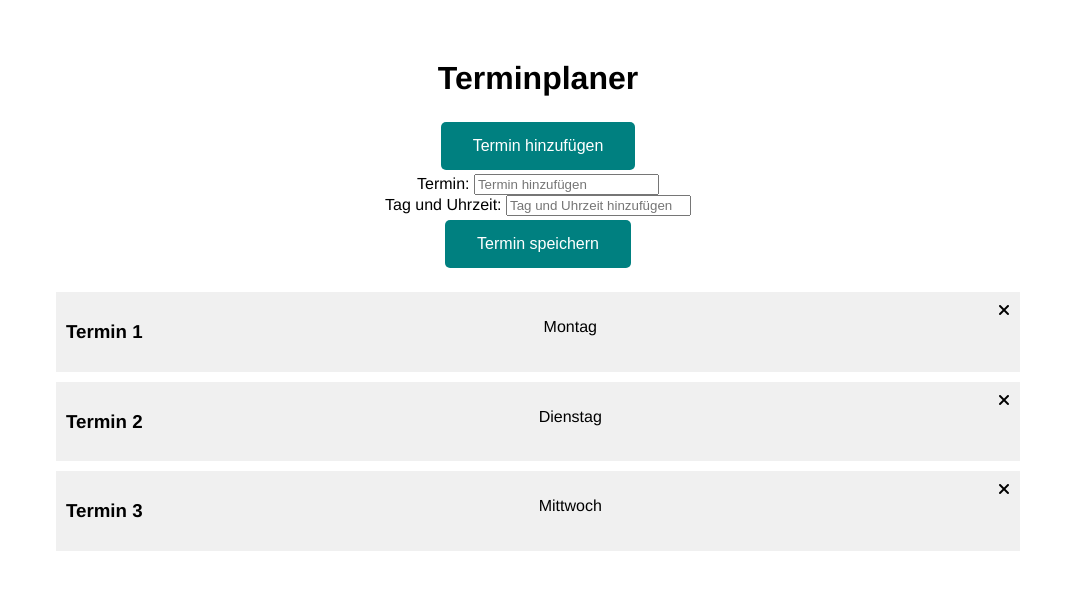
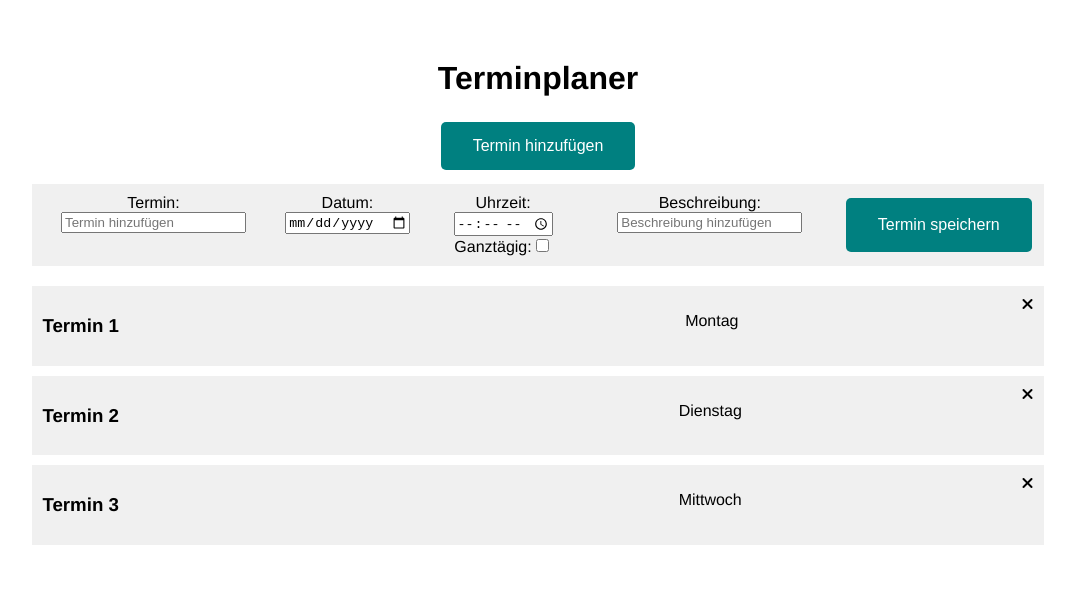
Before and after one commit to adriansuciu09/grabo, a Vue app: page / in a window 1280 px wide. Both pictures are taken after a click on the button "Termin hinzufügen". Shown: the top 590 px of the page, without its empty margins (102-1177 px from the left). Built offline with nearby package versions, Linux system fonts and the light colour scheme.

Commit message:
Readme angepasst, Termin-hinzufügen-Anzeige schöner/ausführlicher Termin-Übersicht, grafisch angepasst

```diff
--- a/src/components/AddTask.vue
+++ b/src/components/AddTask.vue
@@ -5,10 +5,21 @@
             <input type="text" v-model="text" name="text" placeholder="Termin hinzufügen"/>
         </div>
         <div class = "form-control">
-            <label>Tag und Uhrzeit: </label>
-            <input type="text" v-model="time" name="time" placeholder="Tag und Uhrzeit hinzufügen"/>
+          <label>Datum: </label>
+          <input type="date" v-model="date" name="date"/>
         </div>
-        <input type = "submit" value="Termin speichern" class="btn btn-block"/>
+        <div class = "form-control">
+          <label>Uhrzeit: </label>
+          <input type="time" v-model="time" name="time"/>
+           <br>
+          <label>Ganztägig:</label>
+          <input type="checkbox" v-model="fullday" name="fullday">
+        </div>
+        <div class = "form-control">
+            <label>Beschreibung: </label>
+            <input type="text" v-model="description" name="description" placeholder="Beschreibung hinzufügen">
+        </div>
+      <input type = "submit" value="Termin speichern" class="btn btn-block"/>
     </form>
 </template>
 
@@ -19,7 +30,9 @@ export default {
     data() {
         return {
             text: '',
-            time: ''
+            date: '',
+            time: '',
+            description: ''
         }
     },
     methods:{
@@ -29,11 +42,18 @@ export default {
                 alert('Bitte Termin eingeben')
                 return
             }
-            if(!this.time){
-                alert('Bitte Tag und Uhrzeit eingeben')
+            if (!this.date){
+              alert('Bitte Datum eingeben')
+              return
+            }
+            if(!this.time && !this.fullday){
+                alert('Bitte Uhrzeit eingeben')
                 return
             }
-            const newTask = {
+            else if(!this.time && this.fullday){
+              this.time = "Ganztägig"
+            }
+          const newTask = {
                 id: Math.floor(Math.random()*10000),
                 text: this.text,
                 time: this.time
@@ -49,3 +69,14 @@ export default {
     }
 }
 </script>
+<style>
+form {
+  padding: 10px;
+  margin: 10px;
+  display: flex;
+  justify-content: space-between;
+  background-color: #f0f0f0;
+  margin-left: 10%;
+  margin-right: 10%;
+}
+</style>
--- a/src/components/TaskSingle.vue
+++ b/src/components/TaskSingle.vue
@@ -1,7 +1,8 @@
 <template>
 <div class="task">
 <h3>{{task.text}} </h3>
-<p> {{task.time}}</p>
+<p>{{task.date}} </p>
+<p>{{task.time}} </p>
 <i @click="onDelete(task.id)" class = "fas fa-times"></i>
 </div>
 </template>
@@ -28,8 +29,8 @@
     display: flex;
     justify-content: space-between;
     background-color: #f0f0f0;
-    margin-left: 150px;
-    margin-right: 150px;
+    margin-left: 10%;
+    margin-right: 10%;
 }
 
 
```
Also changed, not shown: 1 other file (tests, documents, lock files or other folders).
